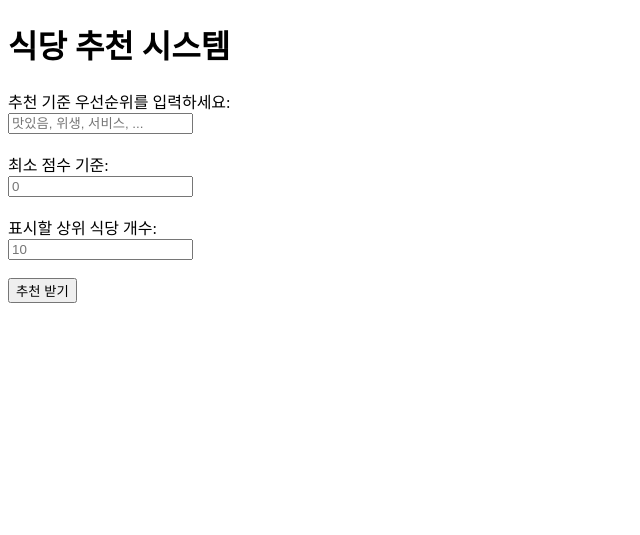
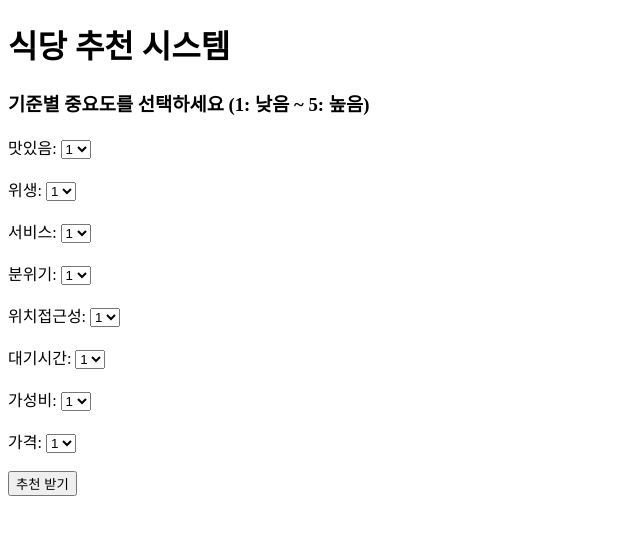
Before and after one commit to bag4355/2024-2-PIE-DS, a Flask app: page / in a window 1280 px wide. Shown: the top 535 px of the page, without its empty margins (0-640 px from the left). Run offline with Flask 3, Linux system fonts and the light colour scheme; parts of the project's set-up code (start-up, migrations or seed data) failed here and were passed over.

Commit message:
Updated app.py and templates for new visualization and filters

```diff
--- a/app.py
+++ b/app.py
@@ -1,33 +1,20 @@
 from flask import Flask, request, render_template
 import pandas as pd
 import plotly.express as px
-import plotly.graph_objects as go
 
 app = Flask(__name__)
 
-# CSV 및 Excel 데이터 읽기
+# 데이터 로드
 data1 = pd.read_csv('data1.csv', encoding='cp949')
 data2 = pd.read_excel('data2.xlsx')
 data3 = pd.read_excel('data3.xlsx')
 data4 = pd.read_excel('data4.xlsx')
 
-# 데이터 병합
 data = pd.concat([data1, data2, data3, data4], axis=1)
 columns_list = data.columns.tolist()
 
 summary_1 = pd.read_excel('summary_광고비처리.xlsx')
 summary_2 = pd.read_excel('summary_찐리뷰만.xlsx')
-
-weights = {
-    '맛있음': 10,
-    '위생': 8,
-    '서비스': 6,
-    '분위기': 5,
-    '위치접근성': 4,
-    '대기시간': 3,
-    '가성비': 2,
-    '가격': 1
-}
 
 @app.route('/')
 def index():
@@ -36,18 +23,22 @@ def index():
 @app.route('/recommend', methods=['POST'])
 def recommend():
     # 사용자 입력 받기
-    rank = request.form['rank'].split(", ")
-    score_threshold = float(request.form.get('score_threshold', 0))
-    top_n = int(request.form.get('top_n', 10))
+    user_weights = {
+        '맛있음': int(request.form['맛있음']),
+        '위생': int(request.form['위생']),
+        '서비스': int(request.form['서비스']),
+        '분위기': int(request.form['분위기']),
+        '위치접근성': int(request.form['위치접근성']),
+        '대기시간': int(request.form['대기시간']),
+        '가성비': int(request.form['가성비']),
+        '가격': int(request.form['가격']),
+    }
 
-    # 가중치 계산
-    ranked_weights = {criterion: weights[criterion] * (len(rank) - i) for i, criterion in enumerate(rank)}
-
-    # 추천 점수 계산 함수
+    # 점수 계산 함수
     def calculate_scores(summary_df):
         summary_df['추천 점수'] = summary_df.apply(
-            lambda row: row['긍정도 (%)'] * ranked_weights.get(row['클래스 설명'], 0)
-            if row['클래스 설명'] in ranked_weights else 0,
+            lambda row: row['긍정도 (%)'] * user_weights.get(row['클래스 설명'], 0)
+            if row['클래스 설명'] in user_weights else 0,
             axis=1
         )
         final_scores = summary_df.groupby('식당 이름')['추천 점수'].sum().sort_values(ascending=False)
@@ -66,13 +57,8 @@ def recommend():
 
     merged_results = pd.merge(result_1, result_2, on='식당 이름', how='outer').fillna(0)
 
-    # 필터 적용
-    merged_results['평균 점수'] = merged_results[['추천 점수 1', '추천 점수 2']].mean(axis=1)
-    merged_results = merged_results[merged_results['평균 점수'] >= score_threshold]
-    merged_results = merged_results.nlargest(top_n, '평균 점수')
-
-    # Plotly 시각화: 막대 그래프
-    bar_fig = px.bar(
+    # Plotly로 그래프 생성
+    fig = px.bar(
         merged_results.melt(id_vars='식당 이름', var_name='데이터셋', value_name='추천 점수'),
         x='추천 점수',
         y='식당 이름',
@@ -81,22 +67,12 @@ def recommend():
         title="추천 식당 순위 비교",
         text='추천 점수'
     )
-    bar_fig.update_traces(texttemplate='%{text:.2s}', textposition='outside')
-    bar_fig.update_layout(yaxis={'categoryorder': 'total ascending'})
-
-    # Plotly 시각화: 원형 차트
-    pie_fig = px.pie(
-        merged_results,
-        names='식당 이름',
-        values='평균 점수',
-        title="식당 점유율 (평균 점수 기준)"
-    )
+    fig.update_traces(texttemplate='%{text:.2s}', textposition='outside')
+    fig.update_layout(yaxis={'categoryorder': 'total ascending'})
 
     # HTML 그래프 생성
-    bar_html = bar_fig.to_html(full_html=False)
-    pie_html = pie_fig.to_html(full_html=False)
-
-    return render_template('result.html', bar_html=bar_html, pie_html=pie_html)
+    graph_html = fig.to_html(full_html=False)
+    return render_template('result.html', graph_html=graph_html)
 
 if __name__ == '__main__':
     import os
--- a/templates/index.html
+++ b/templates/index.html
@@ -8,14 +8,79 @@
 <body>
     <h1>식당 추천 시스템</h1>
     <form action="/recommend" method="post">
-        <label for="rank">추천 기준 우선순위를 입력하세요:</label><br>
-        <input type="text" id="rank" name="rank" placeholder="맛있음, 위생, 서비스, ..."><br><br>
+        <h3>기준별 중요도를 선택하세요 (1: 낮음 ~ 5: 높음)</h3>
 
-        <label for="score_threshold">최소 점수 기준:</label><br>
-        <input type="number" id="score_threshold" name="score_threshold" placeholder="0"><br><br>
+        <label for="맛있음">맛있음:</label>
+        <select id="맛있음" name="맛있음">
+            <option value="1">1</option>
+            <option value="2">2</option>
+            <option value="3">3</option>
+            <option value="4">4</option>
+            <option value="5">5</option>
+        </select><br><br>
 
-        <label for="top_n">표시할 상위 식당 개수:</label><br>
-        <input type="number" id="top_n" name="top_n" placeholder="10"><br><br>
+        <label for="위생">위생:</label>
+        <select id="위생" name="위생">
+            <option value="1">1</option>
+            <option value="2">2</option>
+            <option value="3">3</option>
+            <option value="4">4</option>
+            <option value="5">5</option>
+        </select><br><br>
+
+        <label for="서비스">서비스:</label>
+        <select id="서비스" name="서비스">
+            <option value="1">1</option>
+            <option value="2">2</option>
+            <option value="3">3</option>
+            <option value="4">4</option>
+            <option value="5">5</option>
+        </select><br><br>
+
+        <label for="분위기">분위기:</label>
+        <select id="분위기" name="분위기">
+            <option value="1">1</option>
+            <option value="2">2</option>
+            <option value="3">3</option>
+            <option value="4">4</option>
+            <option value="5">5</option>
+        </select><br><br>
+
+        <label for="위치접근성">위치접근성:</label>
+        <select id="위치접근성" name="위치접근성">
+            <option value="1">1</option>
+            <option value="2">2</option>
+            <option value="3">3</option>
+            <option value="4">4</option>
+            <option value="5">5</option>
+        </select><br><br>
+
+        <label for="대기시간">대기시간:</label>
+        <select id="대기시간" name="대기시간">
+            <option value="1">1</option>
+            <option value="2">2</option>
+            <option value="3">3</option>
+            <option value="4">4</option>
+            <option value="5">5</option>
+        </select><br><br>
+
+        <label for="가성비">가성비:</label>
+        <select id="가성비" name="가성비">
+            <option value="1">1</option>
+            <option value="2">2</option>
+            <option value="3">3</option>
+            <option value="4">4</option>
+            <option value="5">5</option>
+        </select><br><br>
+
+        <label for="가격">가격:</label>
+        <select id="가격" name="가격">
+            <option value="1">1</option>
+            <option value="2">2</option>
+            <option value="3">3</option>
+            <option value="4">4</option>
+            <option value="5">5</option>
+        </select><br><br>
 
         <button type="submit">추천 받기</button>
     </form>
```
Also changed, not shown: templates/result.html (+1 -6 lines).
